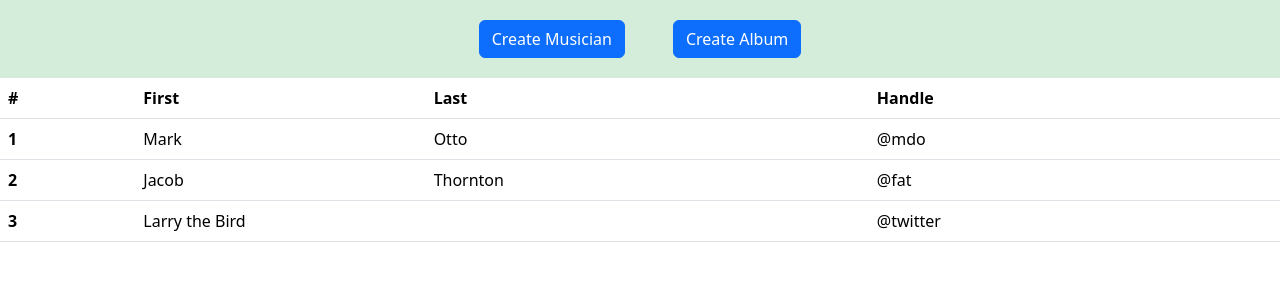
After one commit to shakib071/Musician-Directory, a Django app: page / in a window 1280 px wide. The commit adds this page. Shown: the top 300 px of the page. Run offline with Django 5.2, Linux system fonts and the light colour scheme.

Commit message:
added a home page

```diff
--- a/Musicians_Directory/Musicians_Directory/urls.py
+++ b/Musicians_Directory/Musicians_Directory/urls.py
@@ -16,9 +16,11 @@ Including another URLconf
 """
 from django.contrib import admin
 from django.urls import path,include
+from . import views
 
 urlpatterns = [
     path('admin/', admin.site.urls),
+    path('',views.home,name="home"),
     path('musician/',include('musician.urls')),
-    # path('album/',include('album.urls')),
+    path('album/',include('album.urls')),
 ]
--- /dev/null
+++ b/Musicians_Directory/Musicians_Directory/views.py
@@ -0,0 +1,3 @@
+from django.shortcuts import render,redirect
+def home(request):
+    return render(request,'home.html')
--- /dev/null
+++ b/Musicians_Directory/album/urls.py
@@ -0,0 +1,6 @@
+from django.urls import path,include
+from . import views
+
+urlpatterns = [
+    path('add_album/',views.add_album, name="add_album")
+]
--- a/Musicians_Directory/musician/views.py
+++ b/Musicians_Directory/musician/views.py
@@ -15,3 +15,6 @@ def add_musician(request):
     else:
         form =  MusicianForm()
     return render(request,'add_musician.html',{'form' : form})
+
+
+# def edit_musician(request,musician_id):
--- a/Musicians_Directory/templates/base.html
+++ b/Musicians_Directory/templates/base.html
@@ -11,7 +11,7 @@
 
         <nav class="mt-3 d-flex justify-content-center align-items-center gap-5">
             <a href="{% url 'add_musician' %}"><p class="btn btn-primary" >Create Musician </p></a>
-            <p class="btn btn-primary">Create Album</p>
+            <a href="{% url 'add_album' %}"><p class="btn btn-primary">Create Album</p></a>
         </nav>
 
     </header>
--- /dev/null
+++ b/Musicians_Directory/templates/home.html
@@ -0,0 +1,36 @@
+{% extends "base.html" %}
+
+
+{% block main_content %}
+
+<table class="table">
+    <thead>
+      <tr>
+        <th scope="col">#</th>
+        <th scope="col">First</th>
+        <th scope="col">Last</th>
+        <th scope="col">Handle</th>
+      </tr>
+    </thead>
+    <tbody>
+      <tr>
+        <th scope="row">1</th>
+        <td>Mark</td>
+        <td>Otto</td>
+        <td>@mdo</td>
+      </tr>
+      <tr>
+        <th scope="row">2</th>
+        <td>Jacob</td>
+        <td>Thornton</td>
+        <td>@fat</td>
+      </tr>
+      <tr>
+        <th scope="row">3</th>
+        <td colspan="2">Larry the Bird</td>
+        <td>@twitter</td>
+      </tr>
+    </tbody>
+  </table>
+
+{% endblock  %}
```
Also changed, not shown: Musicians_Directory/album/templates/add_album.html (added, +20 -0 lines), Musicians_Directory/album/views.py (+16 -1 lines), Musicians_Directory/db.sqlite3.
